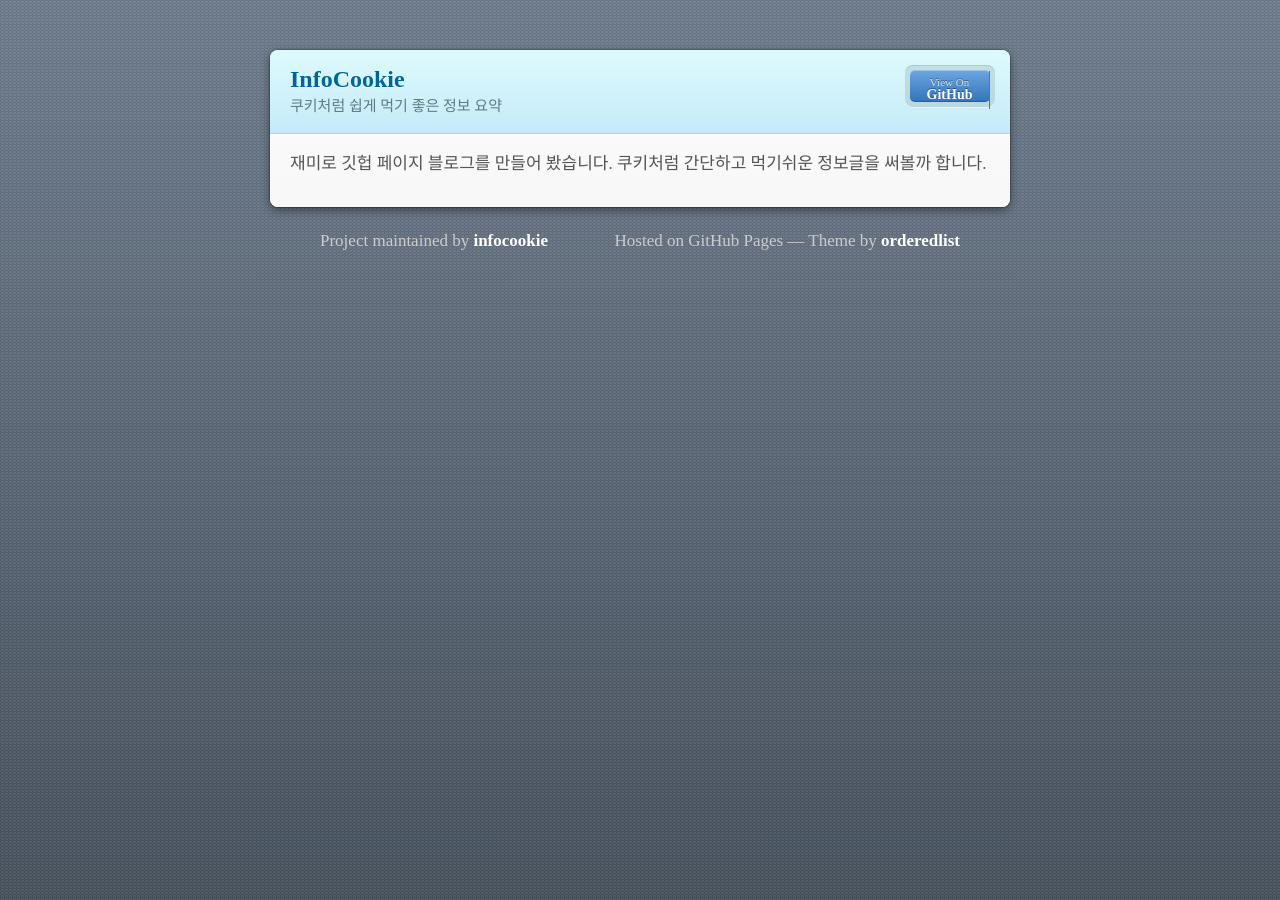
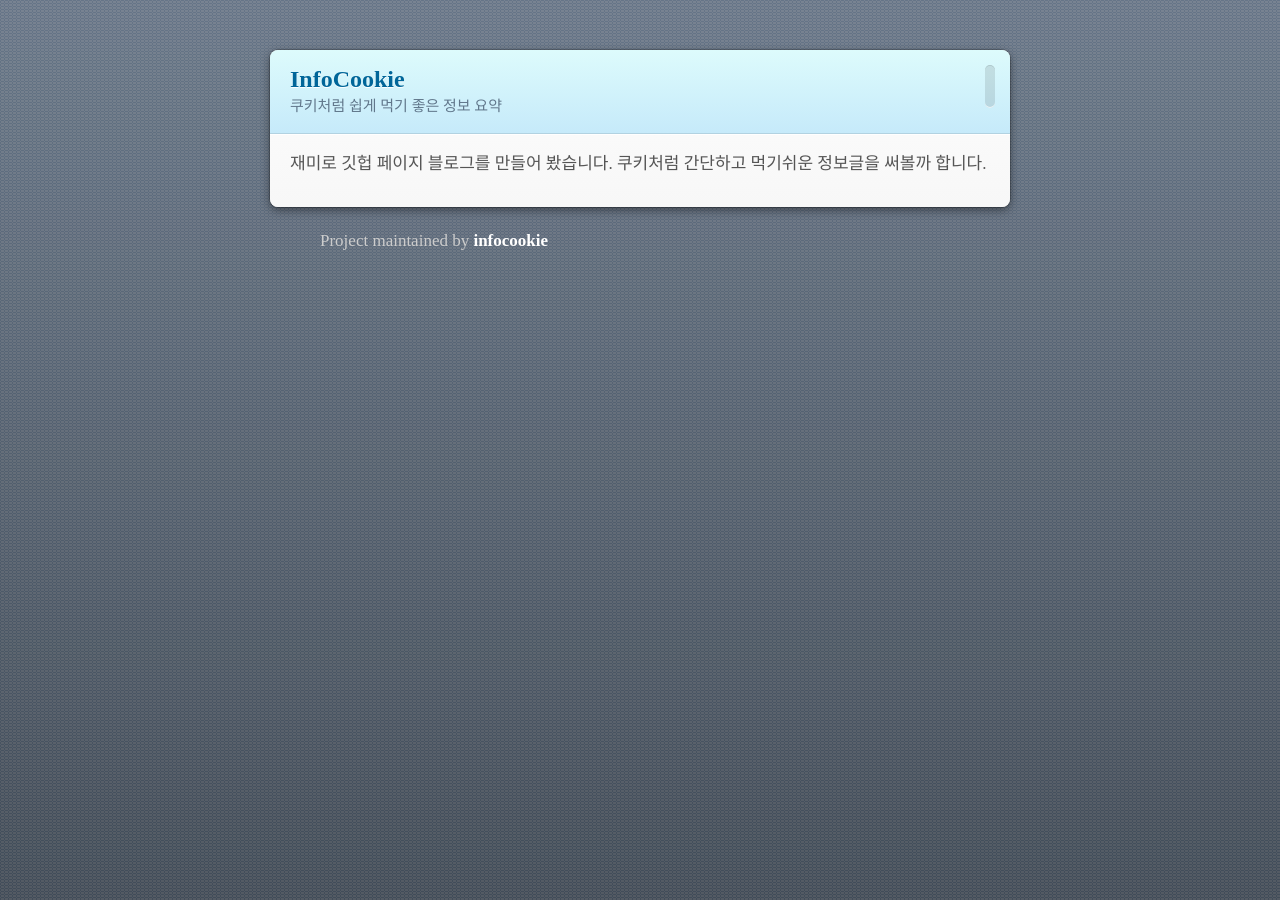
Before and after one commit to infocookie/Infocookie, a Jekyll site: the page built from index.md, in a window 1280 px wide. Built offline with Jekyll 4.4.1, drawn with Linux system fonts in a browser that asks for light colours; some web fonts are replaced.

Commit message:
Update default.html

```diff
--- a/_layouts/default.html
+++ b/_layouts/default.html
@@ -29,7 +29,7 @@
           <li><a href="{{ site.github.zip_url }}">Download <strong>ZIP File</strong></a></li>
           <li><a href="{{ site.github.tar_url }}">Download <strong>TAR Ball</strong></a></li>
         {% endif %}
-          <li><a href="{{ site.github.repository_url }}">View On <strong>GitHub</strong></a></li>
+
         </ul>
       </header>
       <section>
@@ -42,7 +42,7 @@
     {% if site.github.is_project_page %}
       <p>Project maintained by <a href="{{ site.github.owner_url }}">{{ site.github.owner_name }}</a></p>
     {% endif %}
-      <p>Hosted on GitHub Pages &mdash; Theme by <a href="https://github.com/orderedlist">orderedlist</a></p>
+
     </footer>
     <!--[if !IE]><script>fixScale(document);</script><![endif]-->
   </body>
```
